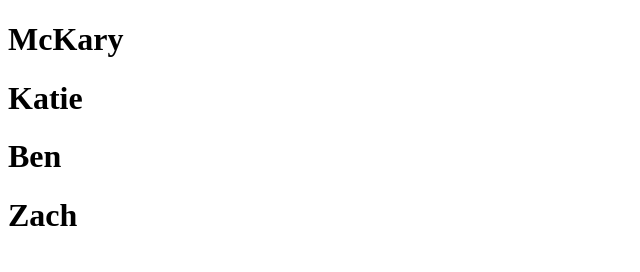
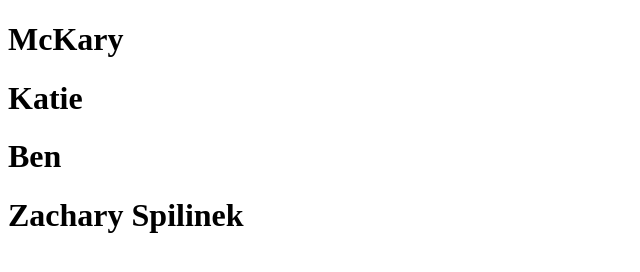
Before and after one commit to waka2/group-test, a plain HTML site: page index.html in a window 1280 px wide. Shown: the whole page, without its empty margins (0-640 px from the left). Drawn offline with Linux system fonts and the light colour scheme.

Commit message:
changed Zach's name

```diff
--- a/index.html
+++ b/index.html
@@ -10,6 +10,6 @@
     <h1>McKary</h1>
     <h1>Katie</h1>
     <h1>Ben</h1>
-    <h1>Zach</h1>
+    <h1>Zachary Spilinek</h1>
 </body>
 </html>
```
